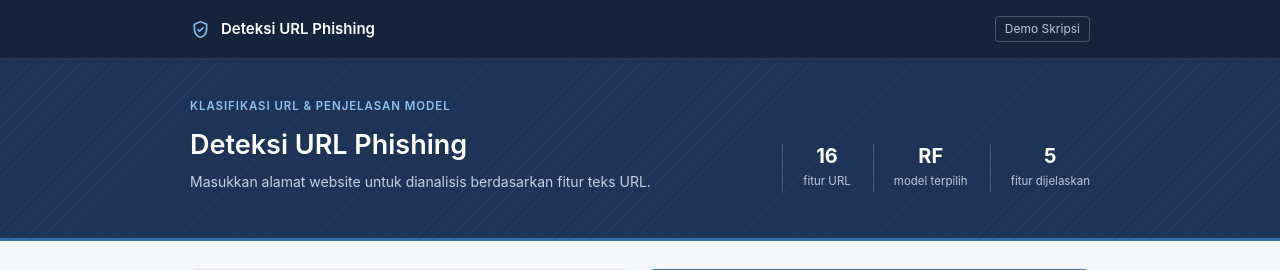
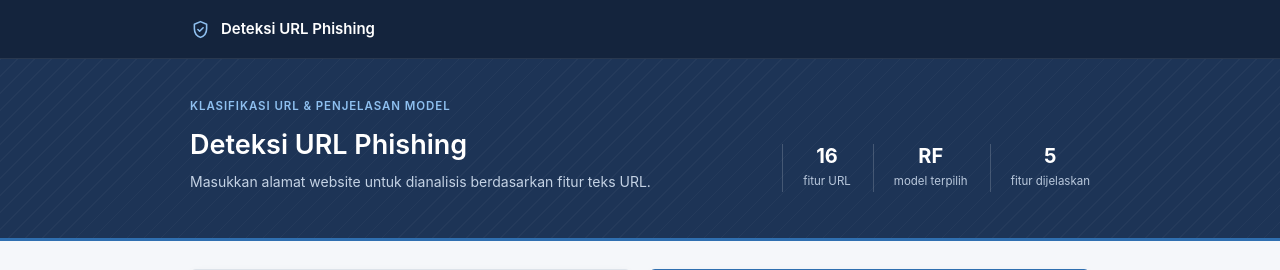
Before and after one commit to novacida00-create/phishing-url-detector, a Flask app: page / in a window 1280 px wide. Shown: the top 270 px of the page. Run offline with Flask 3, Linux system fonts and the light colour scheme.

Commit message:
Hapus label demo dari header

```diff
--- a/app/templates/base.html
+++ b/app/templates/base.html
@@ -16,7 +16,6 @@
         </svg>
         <span>Deteksi URL Phishing</span>
       </a>
-      <span class="topbar-note">Demo Skripsi</span>
     </div>
   </header>
 
```
